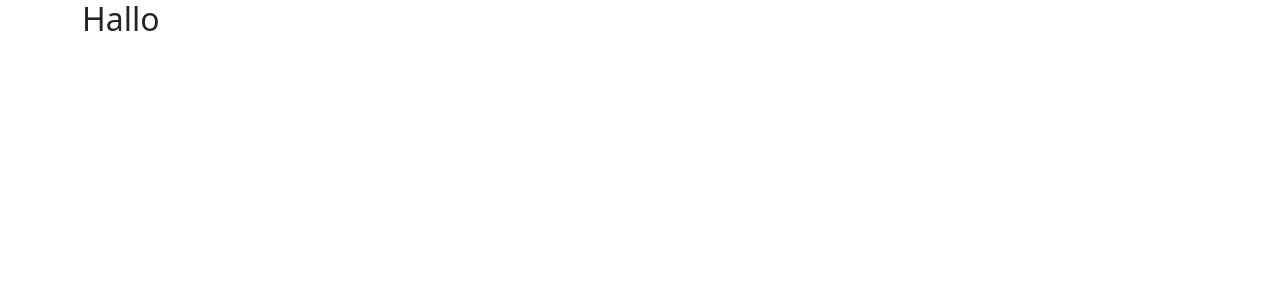
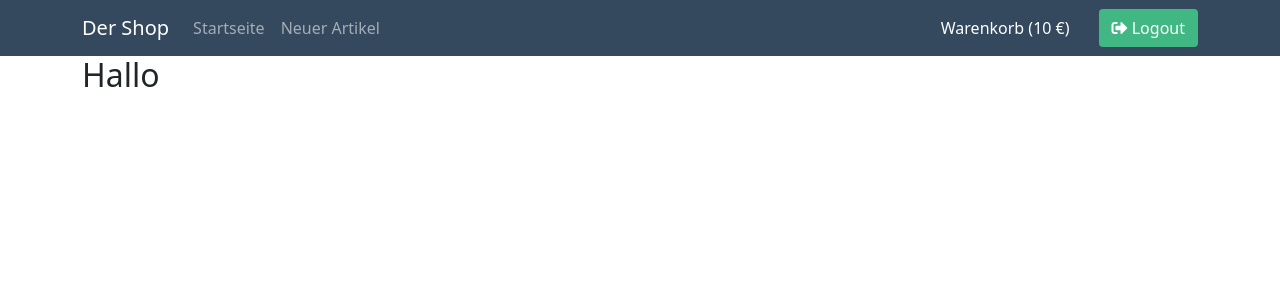
Before and after one commit to cf1887/VueJS_Code, a Vue app in the folder 05_shop/: page /shop in a window 1280 px wide. Shown: the top 300 px of the page. Built offline with nearby package versions, Linux system fonts and the light colour scheme.

Commit message:
05_shop: Erstellung der Navbar-Component

```diff
--- /dev/null
+++ b/05_shop/src/components/TheNavbar.vue
@@ -0,0 +1,29 @@
+<template>
+    <nav class="navbar navbar-expand-lg bg-vue navbar-dark">
+        <div class="container">
+            <a class="navbar-brand">Der Shop</a>
+            <ul class="navbar-nav me-auto">
+                <li class="nav-item active">
+                    <a class="nav-link">Startseite</a>
+                </li>
+                <li class="nav-item active">
+                    <a class="nav-link">Neuer Artikel</a>
+                </li>
+            </ul>
+            <button class="btn bg-vue me-3">
+                <i class="fas fa-shopping-card"></i> Warenkorb (10 €)
+            </button>
+            <button class="btn bg-vue2">
+                <i class="fas fa-sign-out-alt"></i> Logout
+            </button>
+        </div>
+    </nav>
+</template>
+
+<script>
+export default {
+    name: "TheNavbar",
+};
+</script>
+
+<style scoped></style>
--- a/05_shop/src/layouts/TheShopLayout.vue
+++ b/05_shop/src/layouts/TheShopLayout.vue
@@ -1,6 +1,6 @@
 <template>
     <div>
-    <!-- Navbar -->
+        <TheNavbar />
         <main>
             <div class="container">
                 <div class="row">
@@ -16,11 +16,14 @@
 </template>
 
 <script>
+import TheNavbar from '@/components/TheNavbar.vue';
+
 export default {
-    name: "TheShopLayout"
+    name: "TheShopLayout",
+    components: {
+        TheNavbar
     }
+};
 </script>
 
-<style scoped>
-
-</style>
+<style scoped></style>
```
Lines whose indentation alone changed are shown as unchanged.
